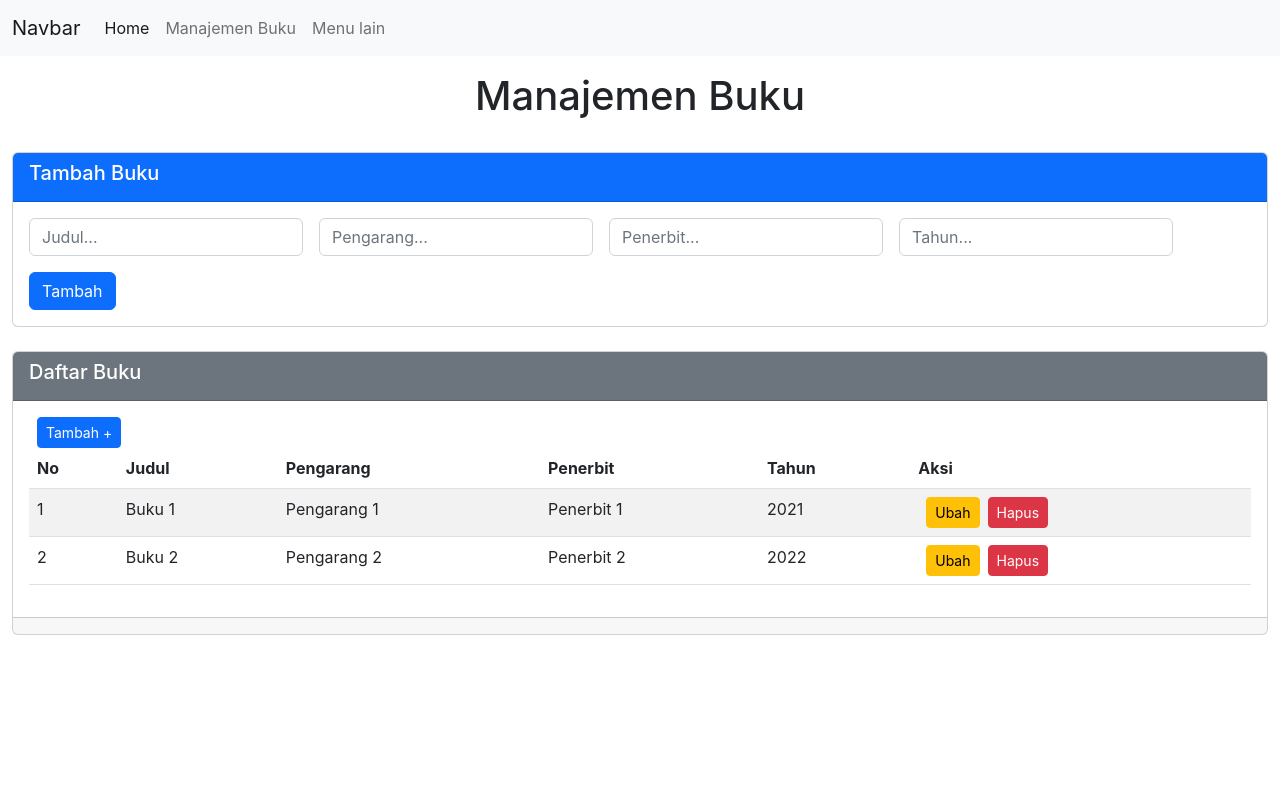
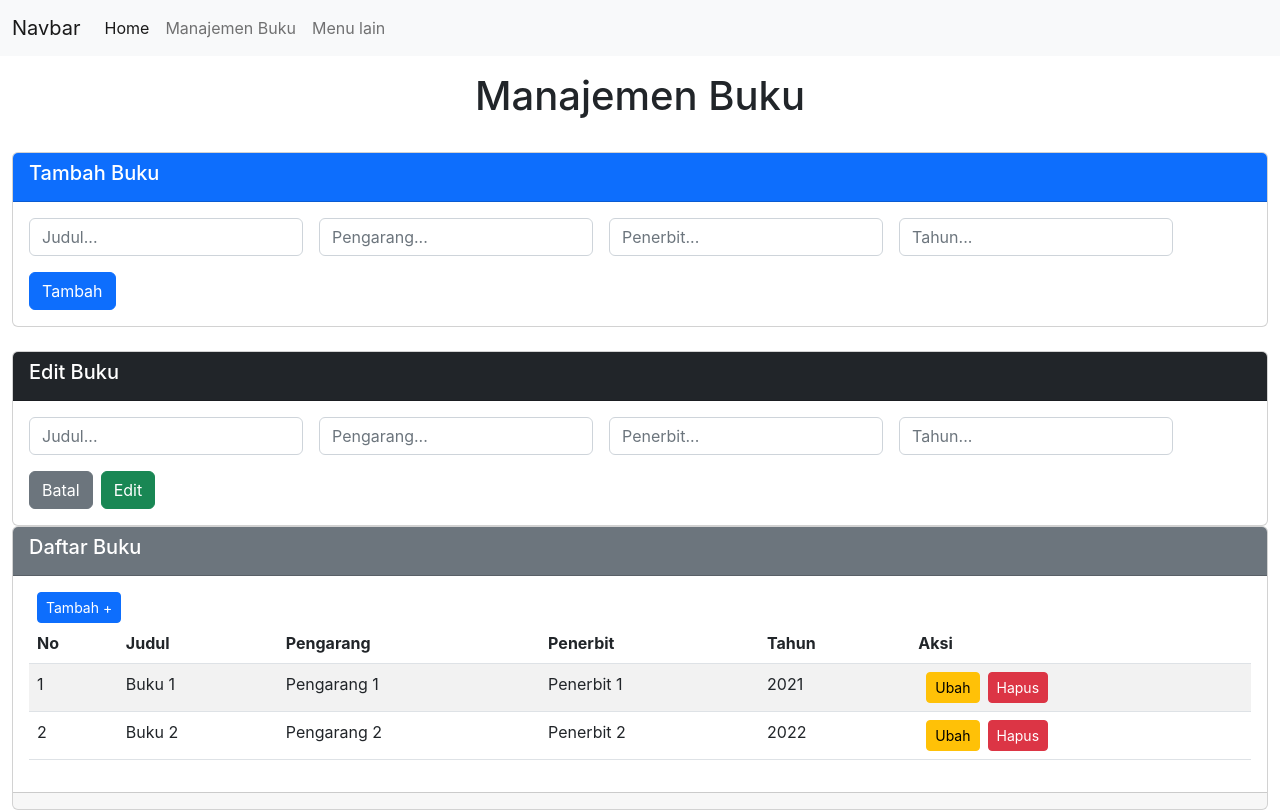
Before and after one commit to agungaldi190701/camp404-React, a React (Create React App) app: page /manajemen-buku in a window 1280 px wide. Built offline with nearby package versions, Linux system fonts and the light colour scheme; the HTML template or start-up script is replaced by a standard one.

Commit message:
menambahkan form EditBuku ManajemenBuku.jsx

```diff
--- a/src/components/ManajemenBuku.jsx
+++ b/src/components/ManajemenBuku.jsx
@@ -53,7 +53,47 @@ function ManajemenBuku({
                 </div>
             </div>
             <br></br>
-            <div id='formUbah'></div>
+            <div id='formUbah'>
+                <div className='card'>
+                    <div className='card-header bg-dark text-white'>
+                        <h5 className='card-title '>Edit Buku</h5>
+                    </div>
+                    <div className='card-body'>
+                        <form>
+                            <div className="row g-3 align-items-center">
+                                <div className="col-auto">
+
+                                    <input type="text" id="judul" className="form-control" name='judul' placeholder='Judul...'>
+                                    </input>
+                                </div>
+                                <div className="col-auto">
+
+                                    <input type="text" id="pengarang" className="form-control" name='pengarang' placeholder='Pengarang...'>
+                                    </input>
+                                </div>
+                                <div className="col-auto">
+
+                                    <input type="text" id="penerbit" className="form-control" name='penerbit' placeholder='Penerbit...'>
+                                    </input>
+                                </div>
+                                <div className="col-auto">
+
+                                    <input type="text" id="tahun" className="form-control" name='tahun' placeholder='Tahun...'>
+                                    </input>
+                                </div>
+                                <div className="col-auto">
+
+                                    <button type="button" className="btn btn-secondary ">Batal</button>
+                                    <button type="submit" className="btn btn-success mx-2 ">Edit</button>
+                                </div>
+
+
+                            </div>
+                        </form>
+
+                    </div>
+                </div>
+            </div>
 
 
             <div id='daftarBuku'>
```
